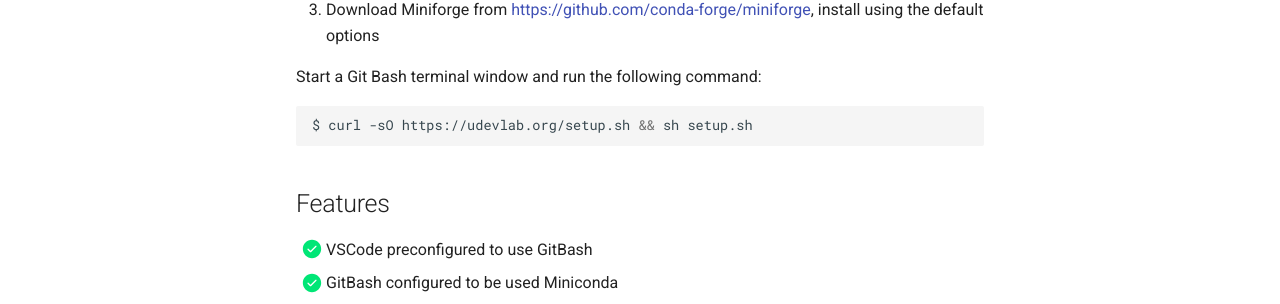
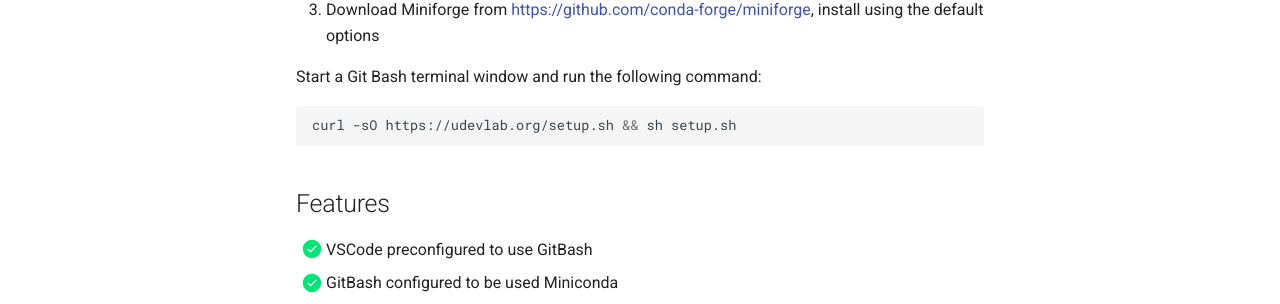
Before and after one commit to udevlab/udevlab, an MkDocs documentation site: the page built from docs/index.md, in a window 1280 px wide and 900 px high. Shown: the part 317-621 px from the top of the window. Built offline with MkDocs 1.6.1 and Material for MkDocs 9.7.7, drawn with Linux system fonts in a browser that asks for light colours; comment, search, counter and statistics services are not loaded.

Commit message:
Fixed doc

````diff
--- a/docs/index.md
+++ b/docs/index.md
@@ -6,7 +6,7 @@ The User Development Lab project provides documentation and tools to help to set
 
 Start a Git Bash terminal window and run the following command:
 ```sh
-$ curl -sO https://udevlab.org/setup.sh && sh setup.sh
+curl -sO https://udevlab.org/setup.sh && sh setup.sh
 ```
 
 ## Features
````
